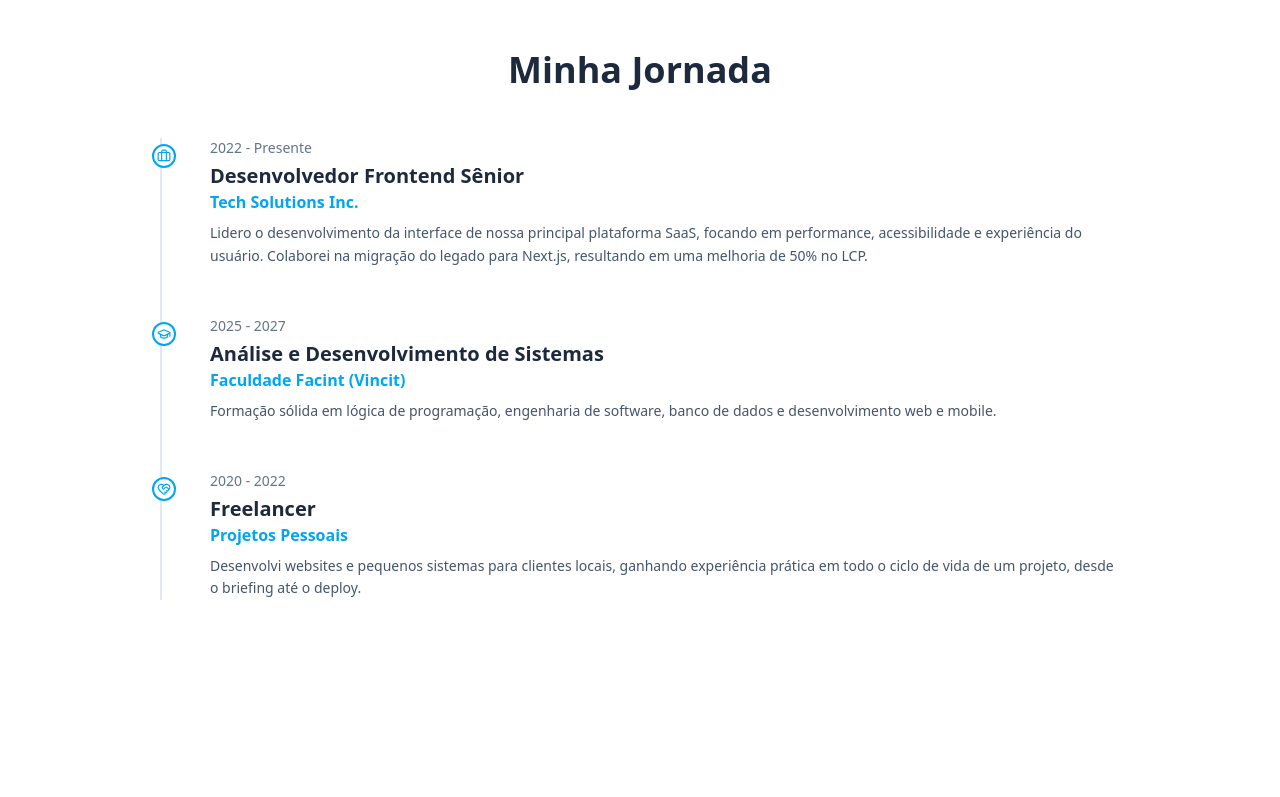
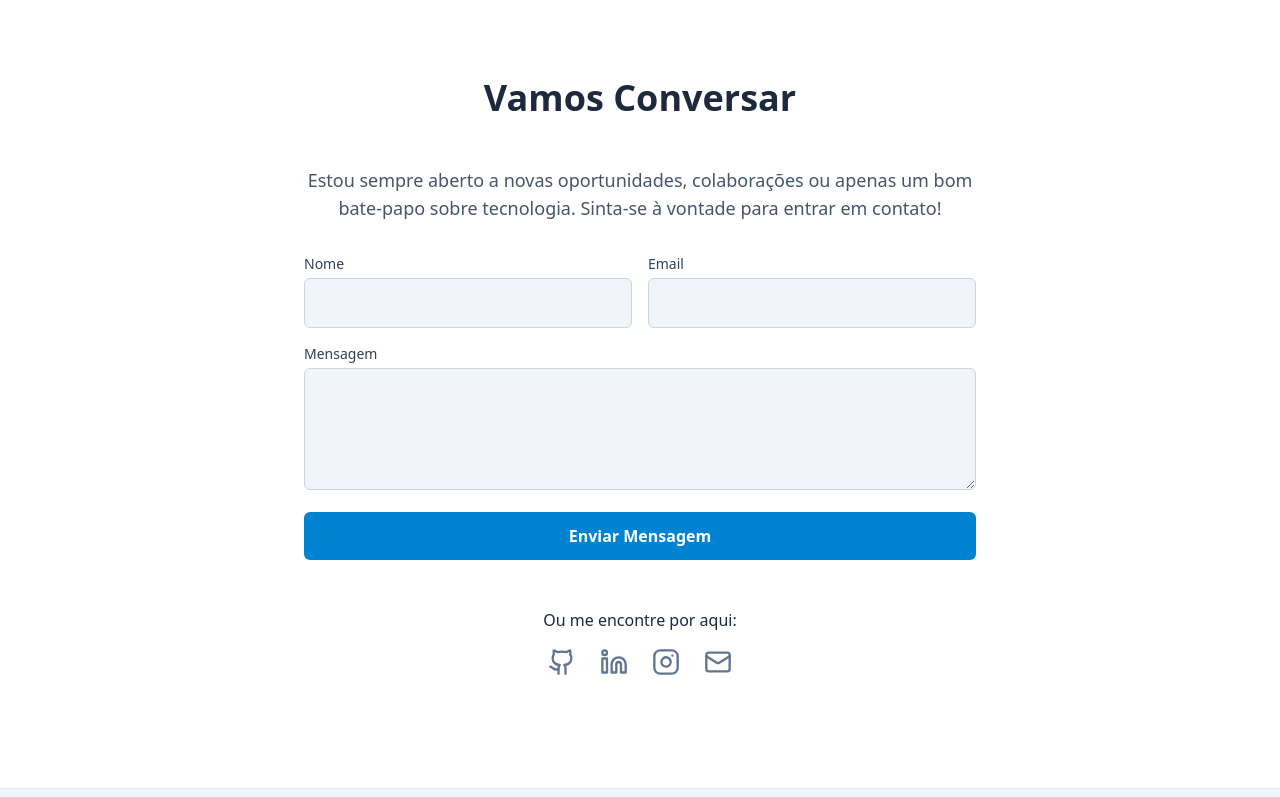
Before and after one commit to winstonajr/portfolio, a Next.js app: page / in a window 1280 px wide. Shown: the part 3350-4147 px from the top of the page. Built offline with nearby package versions, Linux system fonts and the light colour scheme.

Commit message:
frist commit

```diff
--- a/app/page.tsx
+++ b/app/page.tsx
@@ -40,11 +40,11 @@ const projects = [
   {
     name: "Site da Igreja IADEVIB",
     description: "Website institucional da Igreja Assembleia de Deus Vila Brasil (IADEVIB), com design moderno, agenda de eventos, localização de suas congregações, notifições push via onesignal e painel administrativo para gerenciamento de conteúdo.",
-    technologies: ["Next.js", "TypeScript", "Tailwind CSS", "Supabase", "OneSignal"],
+    technologies: ["Next.js", "React.js", "TypeScript", "Tailwind CSS", "Supabase", "OneSignal", "Git & Github"],
     liveUrl: "https://www.iadevib.com.br",
     githubUrl: "#",
     imageUrl: "/project-iadevib.png",
-  },
+  }/*,
   {
     name: "App de Gerenciamento de Tarefas",
     description: "Um Kanban board interativo com funcionalidade de arrastar e soltar, autenticação de usuários e persistência de dados em tempo real com Firebase.",
@@ -60,7 +60,7 @@ const projects = [
     liveUrl: "#",
     githubUrl: "#",
     imageUrl: "/project-default.png",
-  },
+  },*/
 ];
 
 const skills = {
@@ -86,25 +86,11 @@ const skills = {
 
 const experiences = [
     {
-        type: 'work',
-        title: "Desenvolvedor Frontend Sênior",
-        company: "Tech Solutions Inc.",
-        period: "2022 - Presente",
-        description: "Lidero o desenvolvimento da interface de nossa principal plataforma SaaS, focando em performance, acessibilidade e experiência do usuário. Colaborei na migração do legado para Next.js, resultando em uma melhoria de 50% no LCP."
-    },
-    {
-        type: 'education',
+        type: 'education',/*work or freelance*/
         title: "Análise e Desenvolvimento de Sistemas",
         company: "Faculdade Facint (Vincit)",
         period: "2025 - 2027",
         description: "Formação sólida em lógica de programação, engenharia de software, banco de dados e desenvolvimento web e mobile."
-    },
-    {
-        type: 'freelance',
-        title: "Freelancer",
-        company: "Projetos Pessoais",
-        period: "2020 - 2022",
-        description: "Desenvolvi websites e pequenos sistemas para clientes locais, ganhando experiência prática em todo o ciclo de vida de um projeto, desde o briefing até o deploy."
     }
 ];
 
```
